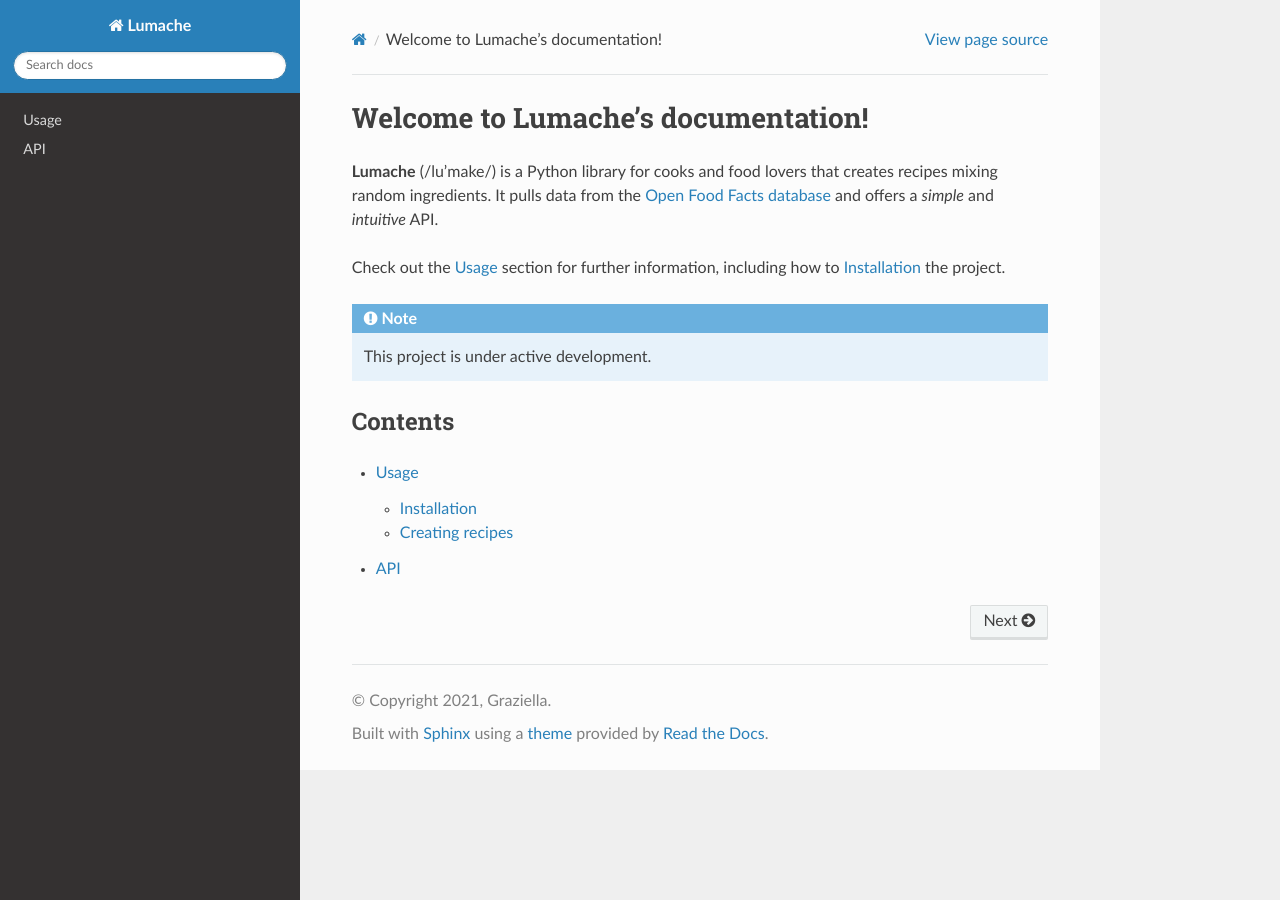
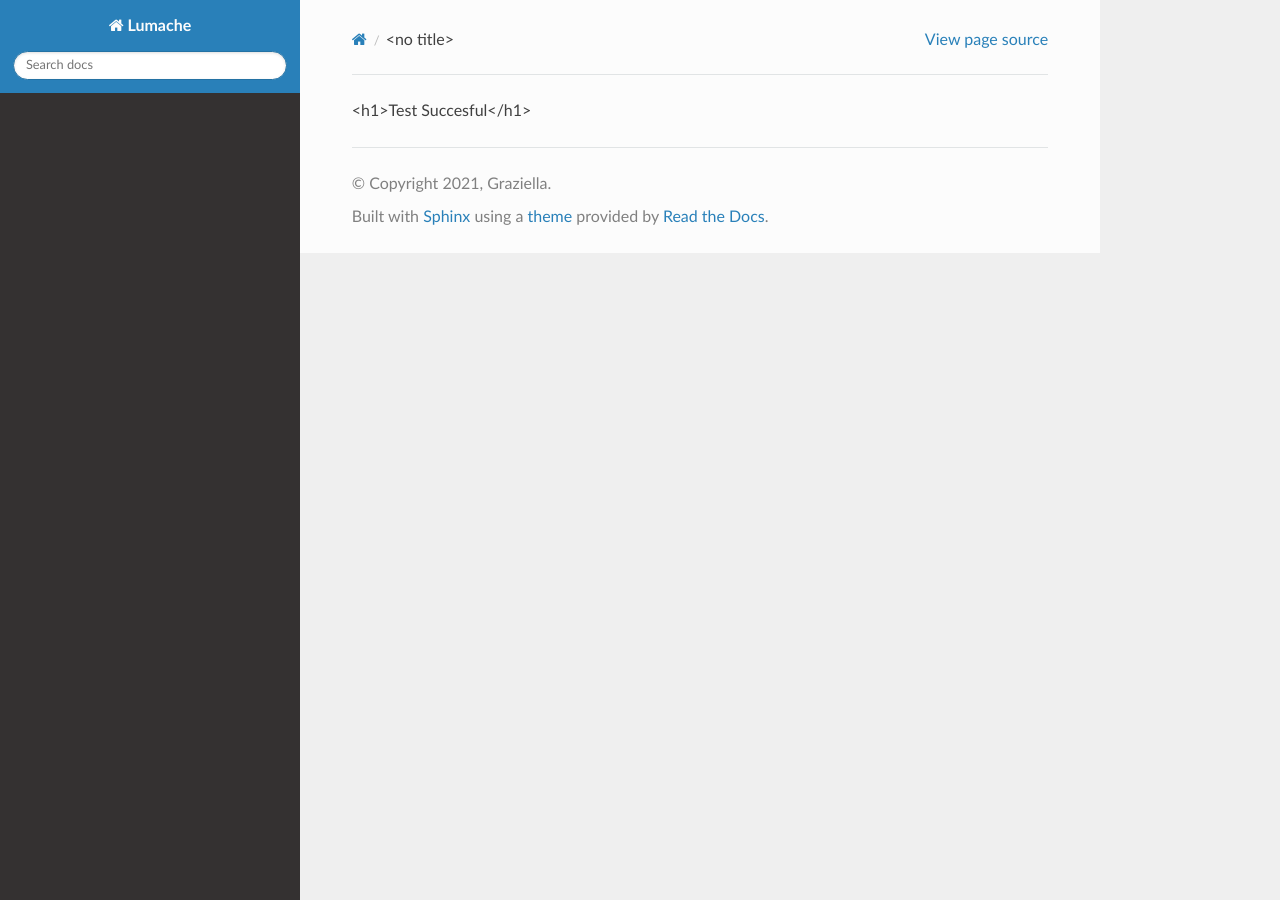
Before and after one commit to johnnybalee/travelHub, a Sphinx documentation site: the page built from docs/source/index.rst, in a window 1280 px wide. Built offline with Sphinx 7.4.7 and the Read the Docs theme 3.1.0, drawn with Linux system fonts in a browser that asks for light colours.

Commit message:
Update index.rst

```diff
--- a/docs/source/index.rst
+++ b/docs/source/index.rst
@@ -1,22 +1 @@
-Welcome to Lumache's documentation!
-===================================
-
-**Lumache** (/lu'make/) is a Python library for cooks and food lovers
-that creates recipes mixing random ingredients.
-It pulls data from the `Open Food Facts database <https://world.openfoodfacts.org/>`_
-and offers a *simple* and *intuitive* API.
-
-Check out the :doc:`usage` section for further information, including
-how to :ref:`installation` the project.
-
-.. note::
-
-   This project is under active development.
-
-Contents
---------
-
-.. toctree::
-
-   usage
-   api
+<h1>Test Succesful</h1>
```
